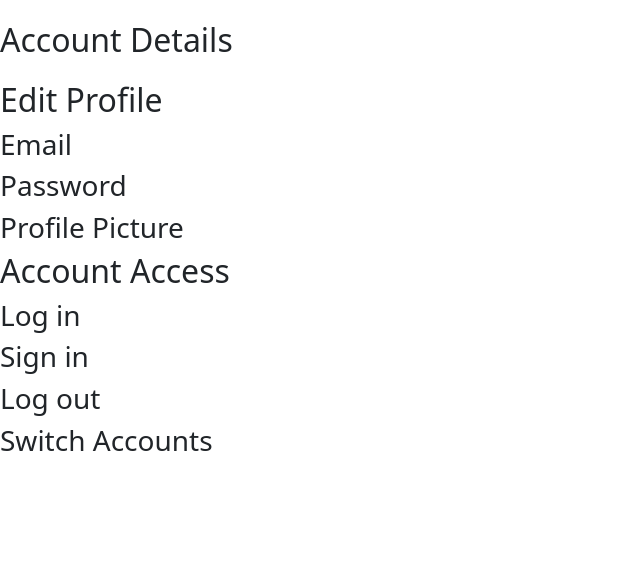
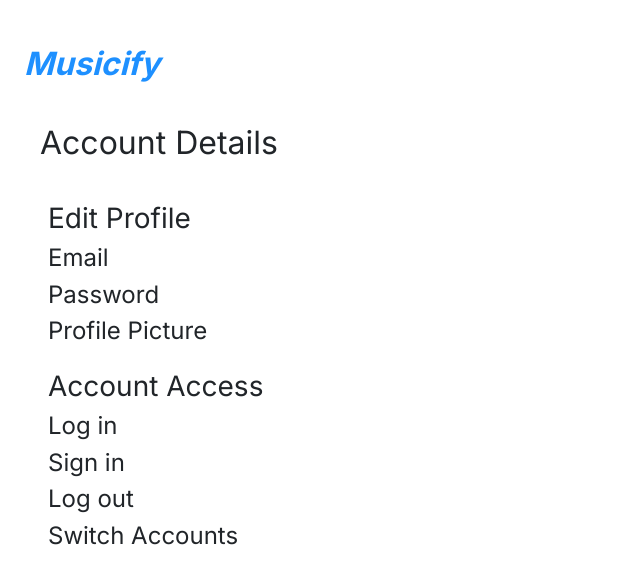
Before and after one commit to info340a-wi24/project-eunbecha, a plain HTML site: page account.html in a window 1280 px wide. Shown: the whole page, without its empty margins (0-640 px from the left). Drawn offline with nearby package versions, Linux system fonts and the light colour scheme; files that its build step writes are made by us from their sources.

Commit message:
account page changes pt 2

```diff
--- a/account.html
+++ b/account.html
@@ -10,23 +10,24 @@
     <link href="https://fonts.googleapis.com/icon?family=Material+Icons" rel="stylesheet">
     <link href="https://cdn.jsdelivr.net/npm/bootstrap@5.0.2/dist/css/bootstrap.min.css" rel="stylesheet" integrity="sha384-EVSTQN3/azprG1Anm3QDgpJLIm9Nao0Yz1ztcQTwFspd3yD65VohhpuuCOmLASjC" crossorigin="anonymous">
     <link rel="stylesheet" href="normalize.min.css">
-    <link rel="stylesheet" href="account.css">
+    <link rel="stylesheet" href="../project-eunbecha/css/account.css">
 </head>
 
 <body>
-    <h1>Account Details</h1>
+    <h1>Musicify</h1>
 
-    <h2>Edit Profile</h2>
+    <h2>Account Details</h2>
+    <h3>Edit Profile</h3>
     <div class="profileEdit">
-        <h3>Email</h3>
-        <h3>Password</h3>
-        <h3>Profile Picture</h3>
+        <h4>Email</h4>
+        <h4>Password</h4>
+        <h4>Profile Picture</h4>
     </div>
-    <h2>Account Access</h2>
+    <h3>Account Access</h3>
     <div class="accountAccess">
-        <h3>Log in</h3>
-        <h3>Sign in</h3>
-        <h3>Log out</h3>
-        <h3>Switch Accounts</h3>
+        <h4>Log in</h4>
+        <h4>Sign in</h4>
+        <h4>Log out</h4>
+        <h4>Switch Accounts</h4>
     </div>
 </body>
--- a/css/account.css
+++ b/css/account.css
@@ -1,3 +1,34 @@
 * {
     box-sizing: border-box;
 }
+
+html{
+    font-size: 16px;
+}
+
+body {
+    font-family: "Inter";
+}
+
+h1 {
+    font-weight: bold;
+    font-style: oblique;
+    padding-left: 1.5rem;
+    padding-top: 1.5rem;
+    margin-bottom: 0;
+    color: dodgerblue;
+    display: flex;
+}
+
+h2 {
+    margin: 2.5rem;
+}
+
+h3 {
+    margin-left: 3rem;
+    margin-top: 1.5rem;
+}
+
+h4 {
+    margin-left: 3rem;
+}
```
